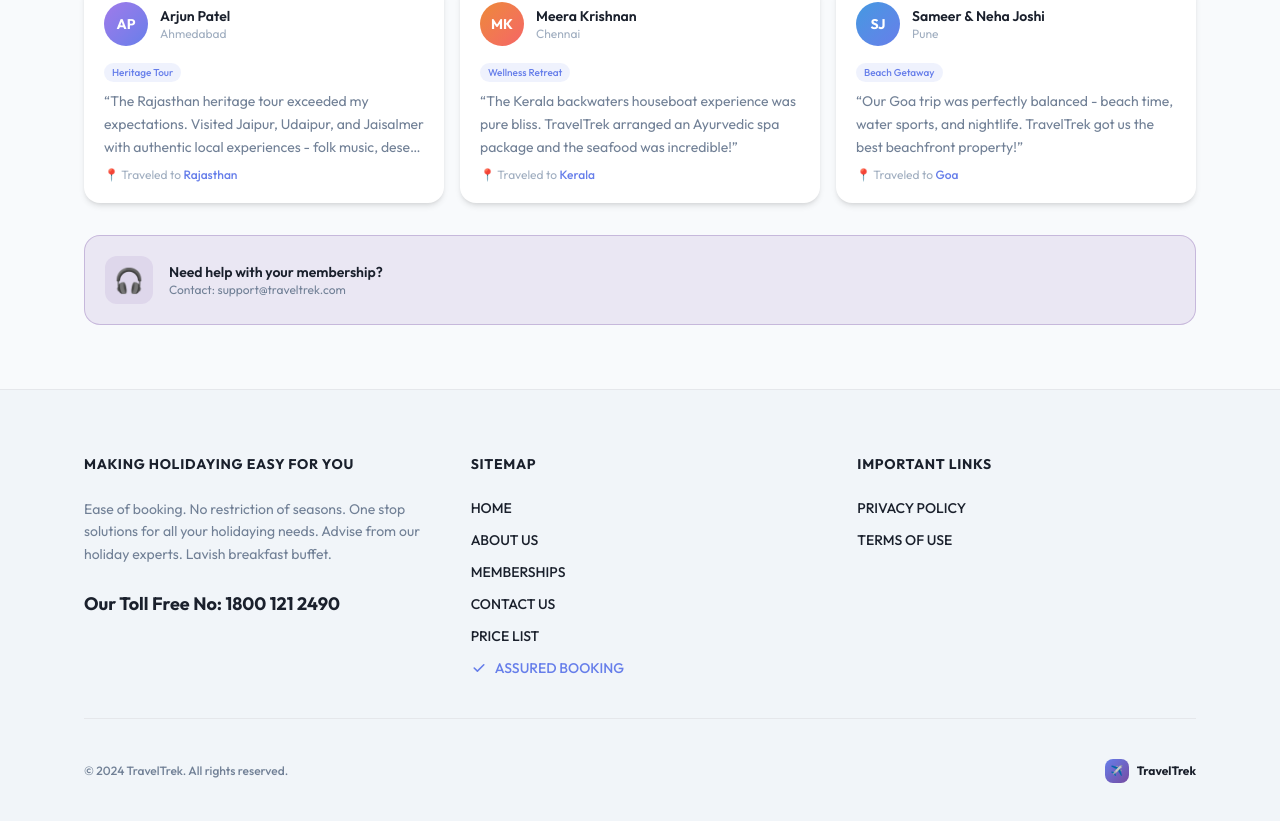
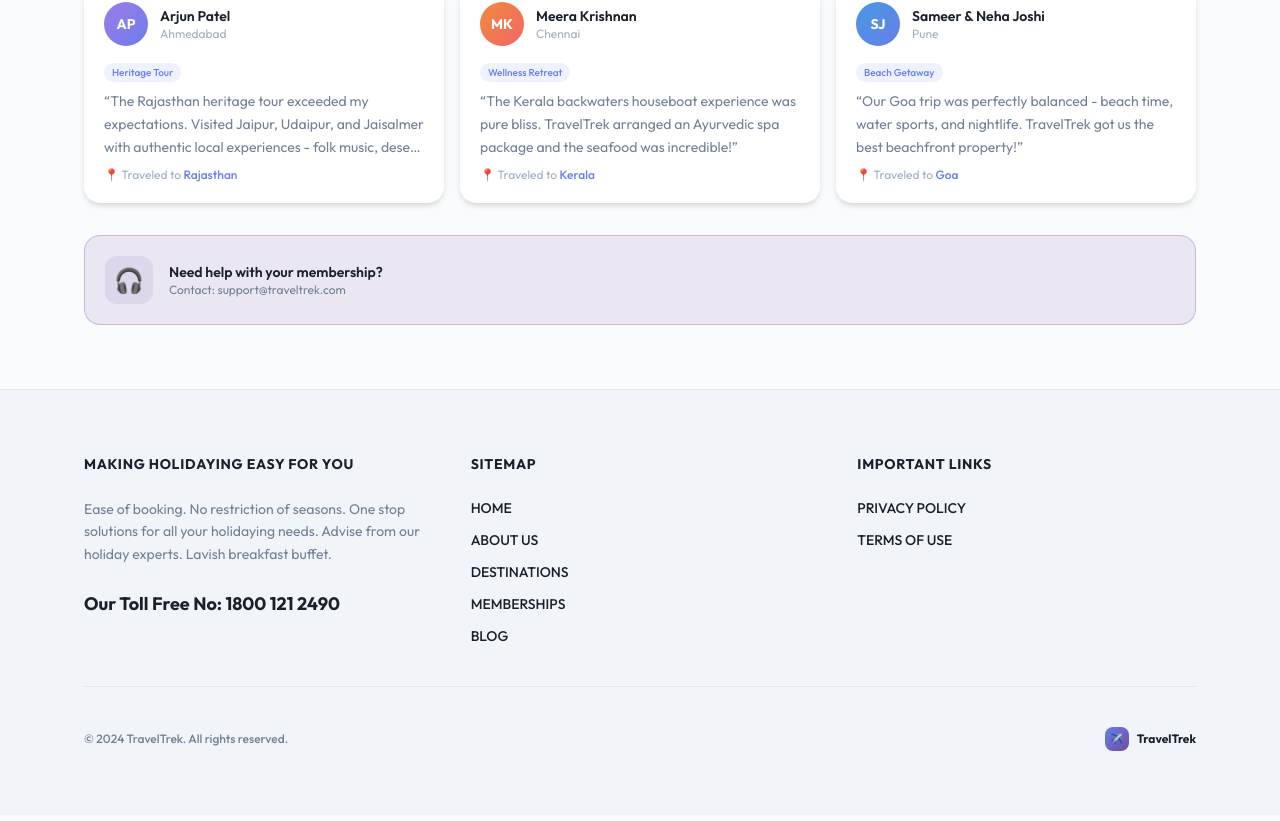
Before and after one commit to vishal124942/Traveltrek, a Next.js app in the folder website/: page / in a window 1280 px wide. Shown: the part 2396-3217 px from the top of the page. Built offline with nearby package versions, Linux system fonts and the light colour scheme; no server answers.

Commit message:
Fix: Remove broken footer links and add working navigation

```diff
--- a/website/src/components/Footer.tsx
+++ b/website/src/components/Footer.tsx
@@ -20,15 +20,9 @@ export default function Footer() {
                         <ul className="space-y-3 text-sm font-medium">
                             <li><Link href="/" className="hover:text-[#667EEA] transition">HOME</Link></li>
                             <li><Link href="/about" className="hover:text-[#667EEA] transition">ABOUT US</Link></li>
+                            <li><Link href="/destinations" className="hover:text-[#667EEA] transition">DESTINATIONS</Link></li>
                             <li><Link href="/join" className="hover:text-[#667EEA] transition">MEMBERSHIPS</Link></li>
-                            <li><Link href="/contact" className="hover:text-[#667EEA] transition">CONTACT US</Link></li>
-                            <li><Link href="/plans" className="hover:text-[#667EEA] transition">PRICE LIST</Link></li>
-                            <li className="flex items-center gap-2 text-[#667EEA]">
-                                <svg className="w-4 h-4" fill="currentColor" viewBox="0 0 20 20">
-                                    <path fillRule="evenodd" d="M16.707 5.293a1 1 0 010 1.414l-8 8a1 1 0 01-1.414 0l-4-4a1 1 0 011.414-1.414L8 12.586l7.293-7.293a1 1 0 011.414 0z" clipRule="evenodd" />
-                                </svg>
-                                ASSURED BOOKING
-                            </li>
+                            <li><Link href="/blog" className="hover:text-[#667EEA] transition">BLOG</Link></li>
                         </ul>
                     </div>
 
```
